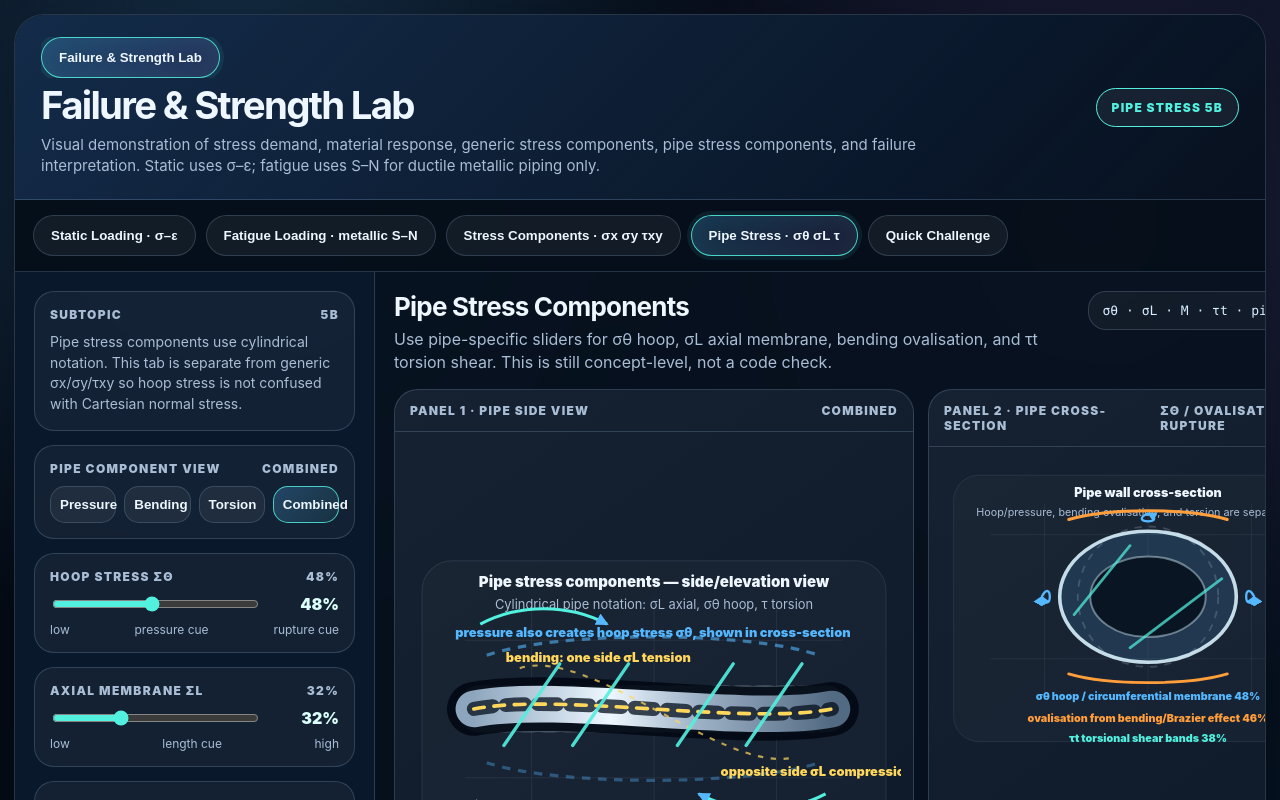
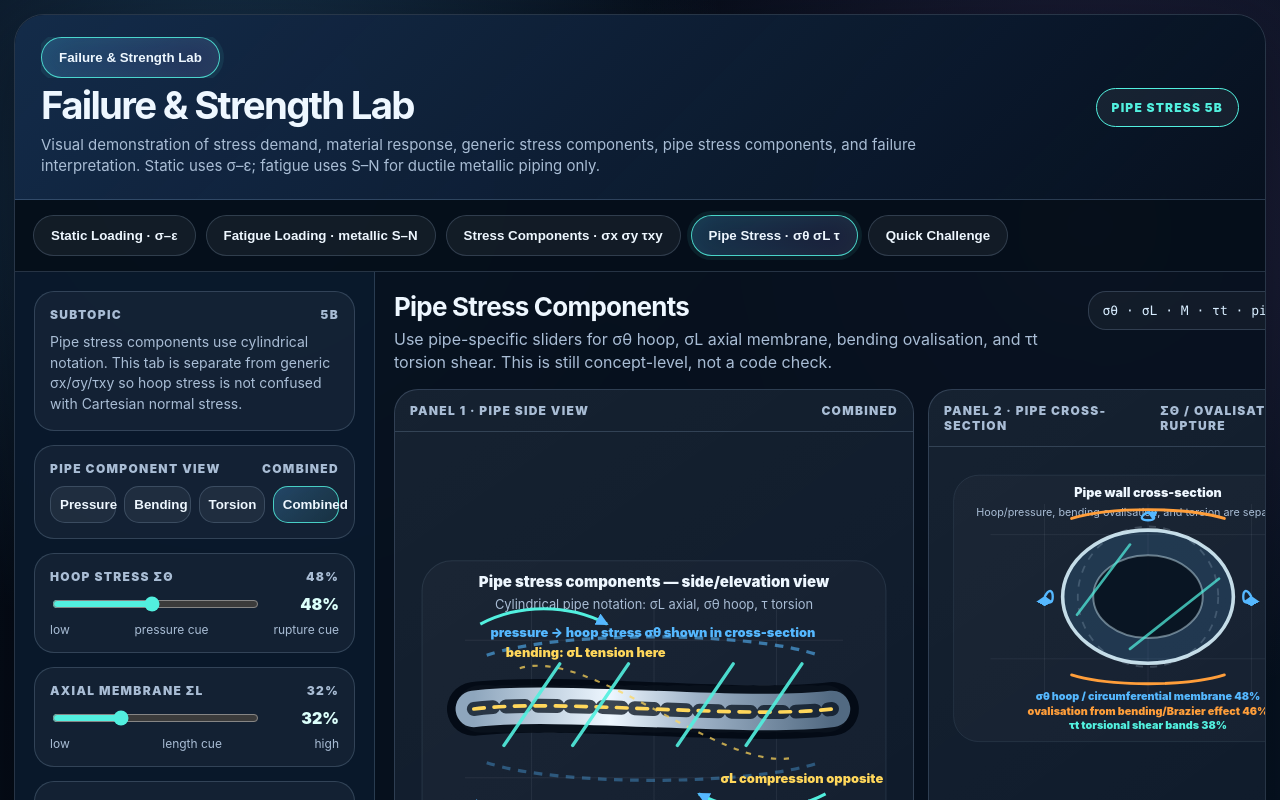
Before and after one commit to reallaksh19/PipingStressIllustration, a React (Vite) app in the folder failure-strength-lab-v3/: page / in a window 1280 px wide. Both pictures are taken after a click on the button "Pipe Stress · σθ σL τ". Shown: the top 800 px of the page. Built offline with nearby package versions, Linux system fonts and the light colour scheme.

Commit message:
Refine pipe stress component scaling and labels

```diff
--- a/failure-strength-lab-v3/src/components/PipeStressSvg.tsx
+++ b/failure-strength-lab-v3/src/components/PipeStressSvg.tsx
@@ -19,6 +19,7 @@ export function PipeStressSideSvg({ state }: { state: LabState }) {
   const pressureOn = activePressure(state);
   const bendingOn = activeBending(state);
   const torsionOn = activeTorsion(state);
+  // Only apply component values when that component is active.
   const hoop = pressureOn ? state.pipeHoop : 0;
   const axial = pressureOn ? state.pipeAxial : 0;
   const bending = bendingOn ? state.pipeBending : 0;
@@ -28,7 +29,8 @@ export function PipeStressSideSvg({ state }: { state: LabState }) {
   const x2 = 390 + axial * 0.18;
   const mid = (x1 + x2) / 2;
   const y = 156;
-  const sag = bending * 0.34;
+  // Cap sag so the bezier never folds back through the pipe body.
+  const sag = Math.min(bending * 0.22, 22);
   const pipePath = bendingOn
     ? `M${x1} ${y} C${x1 + 80} ${y - sag}, ${x2 - 80} ${y + sag}, ${x2} ${y}`
     : `M${x1} ${y} H${x2}`;
@@ -36,6 +38,12 @@ export function PipeStressSideSvg({ state }: { state: LabState }) {
   const axialColor = axial >= 67 ? COLORS.orange : COLORS.blue;
   const bendColor = bending >= 67 ? COLORS.orange : COLORS.yellow;
   const torsionColor = torsion >= 67 ? COLORS.purple : COLORS.cyan;
+
+  // Label y-positions spread out to avoid overlap in combined view.
+  const hoopLabelY = 89;
+  const axialLabelY = 269;
+  const bendLabelY = bendingOn && pressureOn ? 285 : 269;
+  const torsionLabelY = torsionOn && (pressureOn || bendingOn) ? (pressureOn && bendingOn ? 307 : 289) : 307;
 
   return <svg viewBox="0 0 460 340" role="img" aria-label="Pipe stress side view using pipe notation">
     <SvgDefs />
@@ -53,22 +61,23 @@ export function PipeStressSideSvg({ state }: { state: LabState }) {
       <path d={`M${x1 + 12} 106 C${x1 + 78} ${86 - hoop * .06}, ${x2 - 78} ${86 - hoop * .06}, ${x2 - 12} 106`} stroke="rgba(85,184,255,.58)" strokeWidth="3" fill="none" strokeDasharray="8 7" />
       <path d={`M${x1 + 12} 206 C${x1 + 78} ${226 + hoop * .04}, ${x2 - 78} ${226 + hoop * .04}, ${x2 - 12} 206`} stroke="rgba(85,184,255,.36)" strokeWidth="3" fill="none" strokeDasharray="8 7" />
       <path d={`M${x1 + 12} 246 H${x2 - 12}`} stroke={axialColor} strokeWidth="2.8" strokeLinecap="round" markerStart="url(#arrowStart)" markerEnd="url(#arrow)" />
-      <text x={mid} y="269" textAnchor="middle" fill={axialColor} fontSize="12" fontWeight="900">σL axial membrane {pct(axial)} — length cue</text>
-      <text x={mid} y="89" textAnchor="middle" fill={COLORS.blue} fontSize="12" fontWeight="900">pressure also creates hoop stress σθ, shown in cross-section</text>
+      <text x={mid} y={axialLabelY} textAnchor="middle" fill={axialColor} fontSize="12" fontWeight="900">σL axial membrane {pct(axial)} — length cue</text>
+      <text x={mid} y={hoopLabelY} textAnchor="middle" fill={COLORS.blue} fontSize="12" fontWeight="900">pressure → hoop stress σθ shown in cross-section</text>
     </>}
 
     {bendingOn && <>
       <path d={pipePath} stroke={bendColor} strokeWidth="3.4" strokeLinecap="round" fill="none" strokeDasharray="10 9" />
-      <text x="92" y="112" fill={bendColor} fontSize="12" fontWeight="900">bending: one side σL tension</text>
-      <text x="292" y="218" fill={bendColor} fontSize="12" fontWeight="900">opposite side σL compression</text>
+      <text x="92" y="108" fill={bendColor} fontSize="12" fontWeight="900">bending: σL tension here</text>
+      <text x="292" y={pressureOn ? 225 : 218} fill={bendColor} fontSize="12" fontWeight="900">σL compression opposite</text>
       <path d={`M105 118 C170 ${100 - sag * .15}, 290 ${210 + sag * .12}, 356 202`} stroke={bendColor} strokeWidth="2" fill="none" strokeDasharray="5 7" opacity=".72" />
+      <text x={mid} y={bendLabelY} textAnchor="middle" fill={bendColor} fontSize="12" fontWeight="900">bending {pct(bending)} — ovalisation in cross-section</text>
     </>}
 
     {torsionOn && <>
       <path d={`M${x1 + 28} 190 L${x1 + 80} 114 M${x1 + 92} 190 L${x1 + 144} 114 M${x2 - 144} 190 L${x2 - 92} 114 M${x2 - 80} 190 L${x2 - 28} 114`} stroke={torsionColor} strokeWidth="3.1" strokeLinecap="round" opacity=".9" />
       <path d={`M${x1 + 6} 77 C${x1 + 42} 58, ${x1 + 88} 58, ${x1 + 124} 77`} stroke={torsionColor} strokeWidth="2.8" fill="none" markerEnd="url(#arrow)" />
       <path d={`M${x2 - 6} 235 C${x2 - 42} 254, ${x2 - 88} 254, ${x2 - 124} 235`} stroke={torsionColor} strokeWidth="2.8" fill="none" markerEnd="url(#arrow)" />
-      <text x={mid} y="307" textAnchor="middle" fill={torsionColor} fontSize="12" fontWeight="900">τt torsional shear {pct(torsion)} — diagonal surface bands</text>
+      <text x={mid} y={torsionLabelY} textAnchor="middle" fill={torsionColor} fontSize="12" fontWeight="900">τt torsional shear {pct(torsion)} — diagonal surface bands</text>
     </>}
   </svg>;
 }
@@ -77,12 +86,14 @@ export function PipeStressSectionSvg({ state }: { state: LabState }) {
   const pressureOn = activePressure(state);
   const bendingOn = activeBending(state);
   const torsionOn = activeTorsion(state);
+
+  // Gate on active flags so cross-section only reacts to the visible component.
   const hoop = pressureOn ? state.pipeHoop : 0;
   const bending = bendingOn ? state.pipeBending : 0;
   const torsion = torsionOn ? state.pipeTorsion : 0;
 
-  const expansion = hoop * 0.16;
-  const oval = bending * 0.27;
+  const expansion = hoop * 0.14;
+  const oval = bending * 0.22;
   const rx = 78 + expansion + oval;
   const ry = Math.max(44, 78 + expansion * 0.42 - oval * 0.68);
   const innerRx = Math.max(30, rx - 34);
@@ -91,6 +102,11 @@ export function PipeStressSectionSvg({ state }: { state: LabState }) {
   const cx = 230;
   const cy = 153;
   const torsionColor = torsion >= 67 ? COLORS.purple : COLORS.cyan;
+
+  // Spread label y-positions to prevent overlap when multiple components are active.
+  const hoopLabelY = 268;
+  const bendLabelY = pressureOn ? 284 : 268;
+  const torsionLabelY = (pressureOn && bendingOn) ? 300 : (pressureOn || bendingOn) ? 284 : 268;
 
   return <svg viewBox="0 0 460 340" role="img" aria-label="Pipe stress cross-section with hoop, ovalisation, torsion and rupture cues">
     <SvgDefs />
@@ -107,23 +123,23 @@ export function PipeStressSectionSvg({ state }: { state: LabState }) {
       <path d={`M${cx - rx - 20} ${cy} C${cx - rx - 8} ${cy - 22}, ${cx - rx - 8} ${cy + 22}, ${cx - rx - 20} ${cy}`} stroke={COLORS.blue} strokeWidth="2.6" fill="none" markerStart="url(#arrowStart)" markerEnd="url(#arrow)" />
       <path d={`M${cx + rx + 20} ${cy} C${cx + rx + 8} ${cy - 22}, ${cx + rx + 8} ${cy + 22}, ${cx + rx + 20} ${cy}`} stroke={COLORS.blue} strokeWidth="2.6" fill="none" markerStart="url(#arrowStart)" markerEnd="url(#arrow)" />
       <path d={`M${cx} ${cy - ry - 20} C${cx - 24} ${cy - ry - 8}, ${cx + 24} ${cy - ry - 8}, ${cx} ${cy - ry - 20}`} stroke={COLORS.blue} strokeWidth="2.6" fill="none" markerEnd="url(#arrow)" />
-      <text x={cx} y="268" textAnchor="middle" fill={COLORS.blue} fontSize="12" fontWeight="900">σθ hoop / circumferential membrane {pct(hoop)}</text>
+      <text x={cx} y={hoopLabelY} textAnchor="middle" fill={COLORS.blue} fontSize="12" fontWeight="900">σθ hoop / circumferential membrane {pct(hoop)}</text>
     </>}
 
     {bendingOn && <>
       <path d={`M${cx - rx + 10} ${cy - ry - 13} C${cx - rx * .45} ${cy - ry - 26}, ${cx + rx * .45} ${cy - ry - 26}, ${cx + rx - 10} ${cy - ry - 13}`} stroke={COLORS.orange} strokeWidth="3.2" fill="none" strokeLinecap="round" />
       <path d={`M${cx - rx + 10} ${cy + ry + 13} C${cx - rx * .45} ${cy + ry + 26}, ${cx + rx * .45} ${cy + ry + 26}, ${cx + rx - 10} ${cy + ry + 13}`} stroke={COLORS.orange} strokeWidth="3.2" fill="none" strokeLinecap="round" />
-      <text x={cx} y="292" textAnchor="middle" fill={COLORS.orange} fontSize="12" fontWeight="900">ovalisation from bending/Brazier effect {pct(bending)}</text>
+      <text x={cx} y={bendLabelY} textAnchor="middle" fill={COLORS.orange} fontSize="12" fontWeight="900">ovalisation from bending/Brazier effect {pct(bending)}</text>
     </>}
 
     {torsionOn && <>
       <path d={`M${cx - rx + 16} ${cy + 20} L${cx - 20} ${cy - ry + 16} M${cx - 20} ${cy + ry - 16} L${cx + rx - 16} ${cy - 20}`} stroke={torsionColor} strokeWidth="3" strokeLinecap="round" opacity=".72" />
-      <text x={cx} y={pressureOn || bendingOn ? 314 : 286} textAnchor="middle" fill={torsionColor} fontSize="12" fontWeight="900">τt torsional shear bands {pct(torsion)}</text>
+      <text x={cx} y={torsionLabelY} textAnchor="middle" fill={torsionColor} fontSize="12" fontWeight="900">τt torsional shear bands {pct(torsion)}</text>
     </>}
 
     {ruptureCue && <>
       <path className="crack glow" d={`M${cx + rx - 3} ${cy - ry + 7} C${cx + rx + 16} ${cy - 31}, ${cx + rx - 9} ${cy + 26}, ${cx + rx + 9} ${cy + ry - 9}`} />
-      <text x={cx + 2} y="90" textAnchor="middle" fill={COLORS.red} fontSize="12" fontWeight="900">rupture cue: high hoop stress can drive longitudinal split</text>
+      <text x={cx + 2} y="84" textAnchor="middle" fill={COLORS.red} fontSize="12" fontWeight="900">rupture cue: high hoop stress can drive longitudinal split</text>
     </>}
   </svg>;
 }
```
